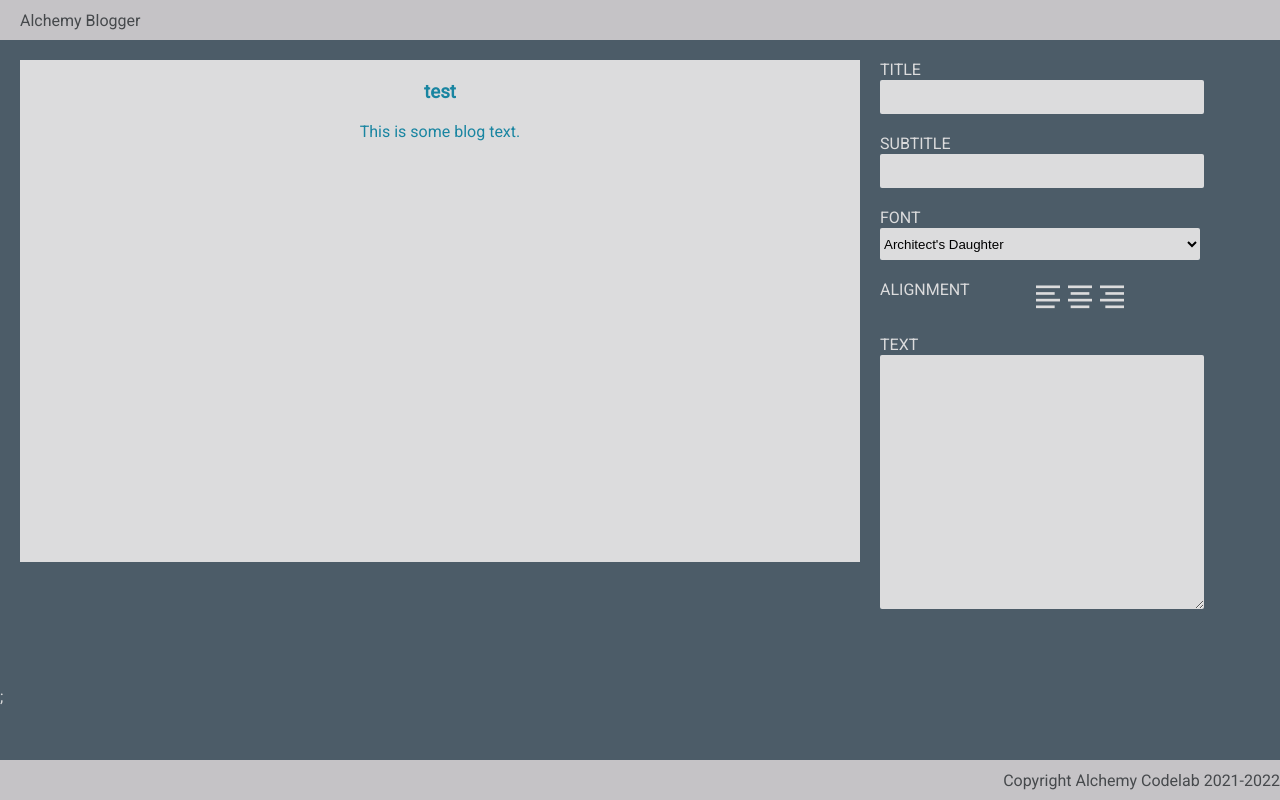
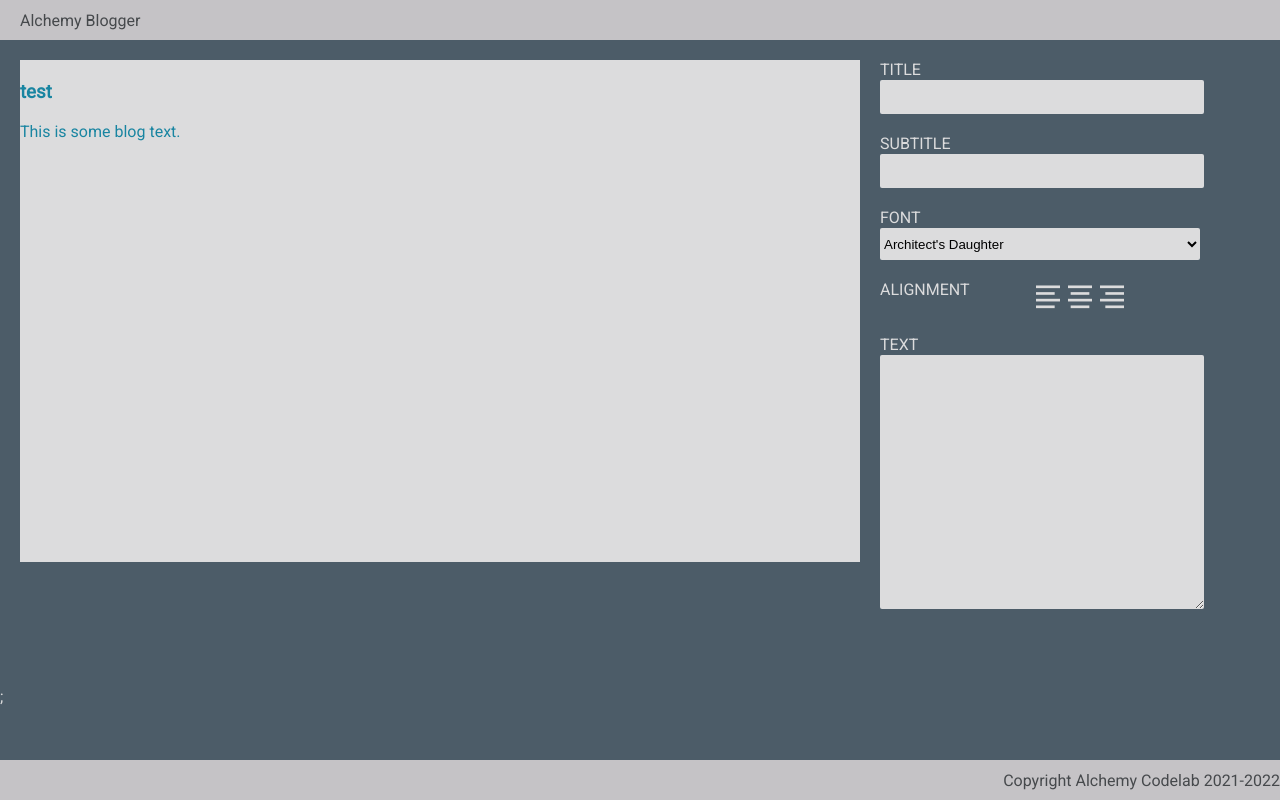
Before and after one commit to acorn3x3/blog-builder, a React (Create React App) app: page / in a window 1280 px wide. Built offline with nearby package versions, Linux system fonts and the light colour scheme; a web font is replaced by a local one.

Commit message:
set align now works

```diff
--- a/src/components/Editor/Editor.js
+++ b/src/components/Editor/Editor.js
@@ -2,7 +2,7 @@ import React from 'react';
 
 import './Editor.css';
 
-export default function Editor({ title, setTitle, subtitle, setSubtitle, font, setFont }) {
+export default function Editor({ title, setTitle, subtitle, setSubtitle, font, setFont, align, setAlign }) {
   const titleHandler = (event) => {
     setTitle(event.target.value);
   };
@@ -13,6 +13,10 @@ export default function Editor({ title, setTitle, subtitle, setSubtitle, font, s
 
   const fontHandler = (e) => {
     setFont(e.target.value);
+  };
+
+  const alignHandler = (e) => {
+    setAlign(e.target.value);
   };
 
   return (
@@ -48,7 +52,7 @@ export default function Editor({ title, setTitle, subtitle, setSubtitle, font, s
 
 
 
-      <div className="form-control">
+      <div className="form-control" value={align} onChange={alignHandler}>
         <label>Alignment</label>
         <div className="radio-group">
           <label>
--- a/src/components/Home/Home.js
+++ b/src/components/Home/Home.js
@@ -9,12 +9,13 @@ export default function Home() {
   const [title, setTitle] = useState('');
   const [subtitle, setSubtitle] = useState('');
   const [font, setFont] = useState('');
+  const [align, setAlign] = useState('');
 
   return (
     <main>
       {/* pass the state variables as props to the presentational components */}
 
-      <Preview title={title} subtitle={subtitle} font={font} />
+      <Preview title={title} subtitle={subtitle} font={font} align={align} />
 
       <Editor
         title={title}
@@ -23,6 +24,8 @@ export default function Home() {
         setSubtitle={setSubtitle}
         font={font}
         setFont={setFont}
+        align={align}
+        setAlign={setAlign}
       />
     </main>
   );
--- a/src/components/Preview/Preview.js
+++ b/src/components/Preview/Preview.js
@@ -2,7 +2,7 @@ import React from 'react';
 
 import './Preview.css';
 
-export default function Preview({ title, subtitle, font }) {
+export default function Preview({ title, subtitle, font, align }) {
   // implement a Preview screen here
   //  Note - the HTML should have the following structure
   //  the main div should have a class of preview and the font-name prop
@@ -10,7 +10,7 @@ export default function Preview({ title, subtitle, font }) {
 
   return (
     <>
-      <div className={`preview ${font}`} style={{ textAlign: 'center' }}>
+      <div className={`preview ${font}`} style={{ textAlign: align }}>
         <h1 key={title}>{title} </h1>
         <h3 key={subtitle}> {subtitle} test</h3>
         <p>This is some blog text. </p>
```
